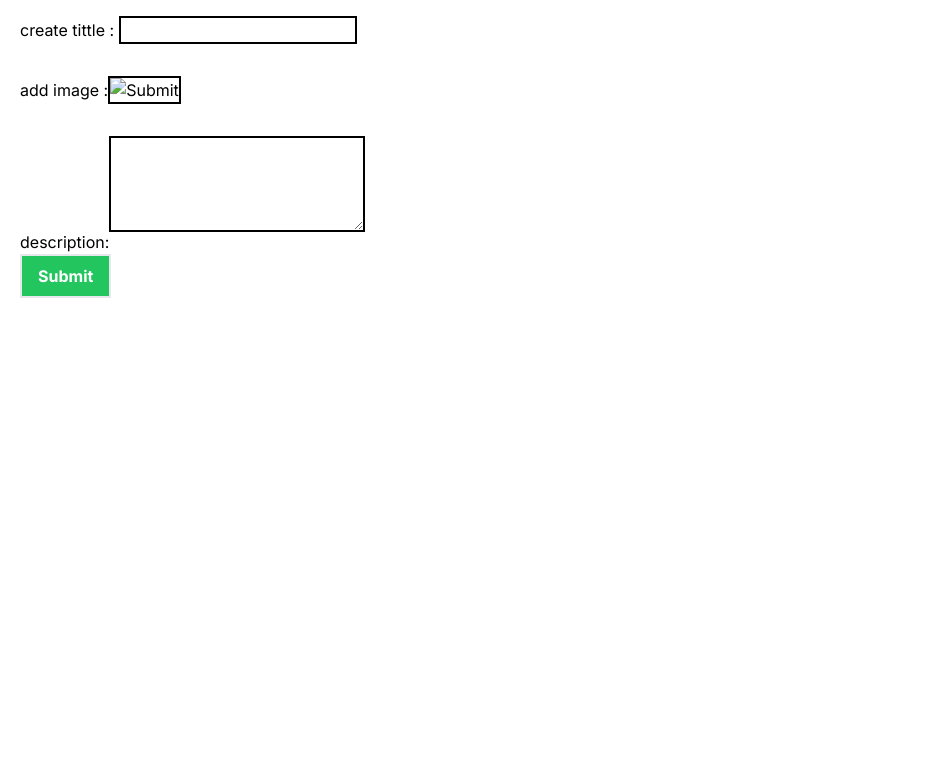
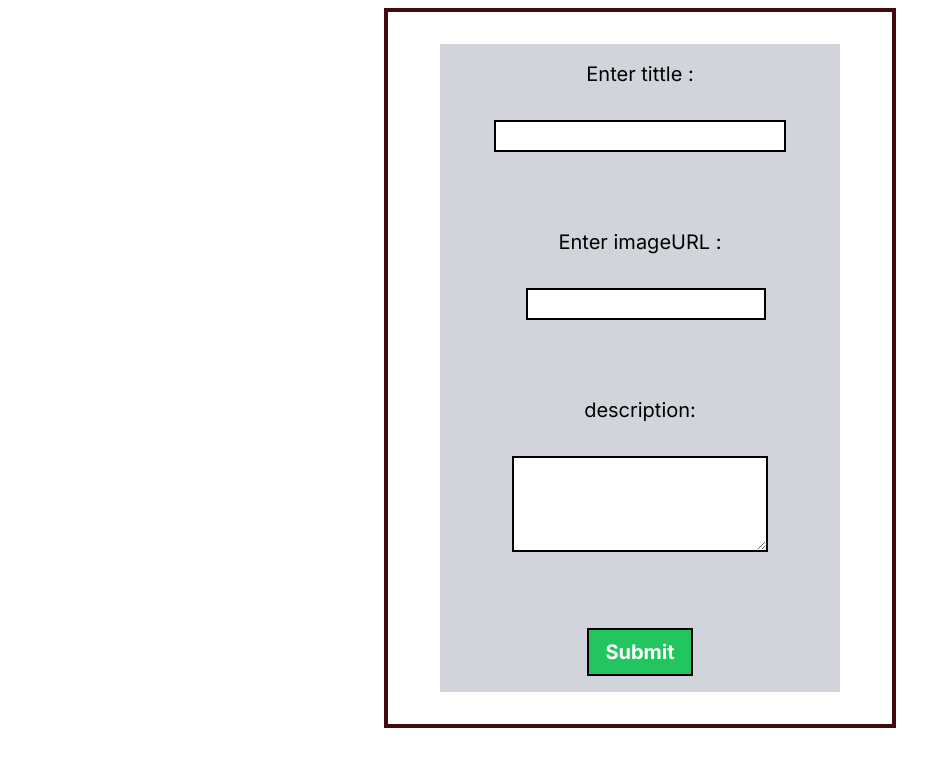
Before and after one commit to AbinAntony8888/NextjsNewsBlogapp, a Next.js app: page /create-news in a window 1280 px wide. Shown: the top 766 px of the page, without its empty margins (0-939 px from the left). Built offline with nearby package versions, Linux system fonts and the light colour scheme.

Commit message:
modified create news page

```diff
--- a/src/app/create-news/CreateNews.tsx
+++ b/src/app/create-news/CreateNews.tsx
@@ -1,17 +1,49 @@
+'use client';
+import { useState } from "react";
+
 export default function CreateNews() {
+  const [tittle, setTittle] = useState("");
+  const [imageURl, setImageURL] = useState("");
+  const [description, setDescription] = useState("");
+
+  const handleSubmit=()=>{
+
+  }
+
   return (
-    <div className="mb-10 ">
-      <form action="" className="mx-5 gap-4">
-        <label htmlFor="">create tittle : </label>
-        <input type="text" className="border-2 border-black my-4" />
+    <div className="mb-10  ml-96 mt-2 border-4 border-red-950 p-8 mr-96  text-xl">
+      <form
+        onSubmit={handleSubmit}
+        action=""
+        className="mx-5 gap-4 flex flex-col items-center bg-gray-300 p-4"
+      >
+        <label htmlFor="">Enter tittle : </label>
+        <input
+          type="text"
+          onChange={(e) => setTittle(e.target.value)}
+          className="border-2 border-black my-4"
+        />
         <br />
-        <label htmlFor="">add image :</label>
-        <input type="image" className="border-2 border-black my-4"/>
+        <label htmlFor="">Enter imageURL :</label>
+        <input
+          type="url"
+          onChange={(e) => setImageURL(e.target.value)}
+          className="border-2 border-black my-4 w-60 ml-3"
+        />
         <br />
         <label htmlFor="">description:</label>
-        <textarea name="" id="" className="border-2 border-black my-4 h-24 w-64"></textarea>
+        <textarea
+          name=""
+          id=""
+          onChange={(e)=>setDescription(e.target.value)}
+          className="border-2 border-black my-4 h-24 w-64"
+        ></textarea>
         <br />
-        <input type="submit" name="submit" className="border-2 bg-green-500 py-2 px-4 font-bold text-white" />
+        <input
+          type="submit"
+          name="submit"
+          className="border-2 border-black bg-green-500 py-2 px-4 font-bold text-white"
+        />
       </form>
     </div>
   );
```
